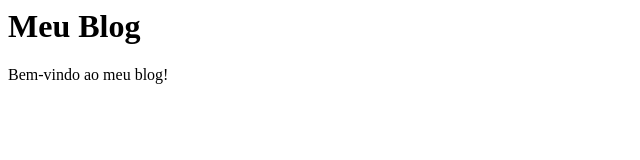
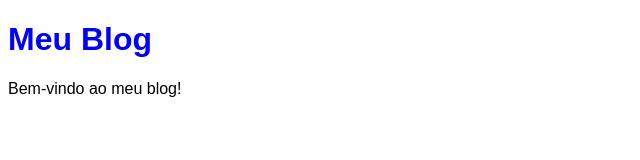
Before and after one commit to protegerastreamento24horas-a11y/meu-blog, a plain HTML site: page index.html in a window 1280 px wide. Shown: the whole page, without its empty margins (0-640 px from the left). Drawn offline with Linux system fonts and the light colour scheme.

Commit message:
Update index.html

```diff
--- a/index.html
+++ b/index.html
@@ -1 +1 @@
-<h1>Meu Blog</h1><p>Bem-vindo ao meu blog!</p></p></h1>
+<!DOCTYPE html><html><head><title>Meu Blog</title><link rel="stylesheet" href="style.css"></head><body><h1>Meu Blog</h1><p>Bem-vindo ao meu blog!</p></body></html></p></h1></body></title></head></html>
```
